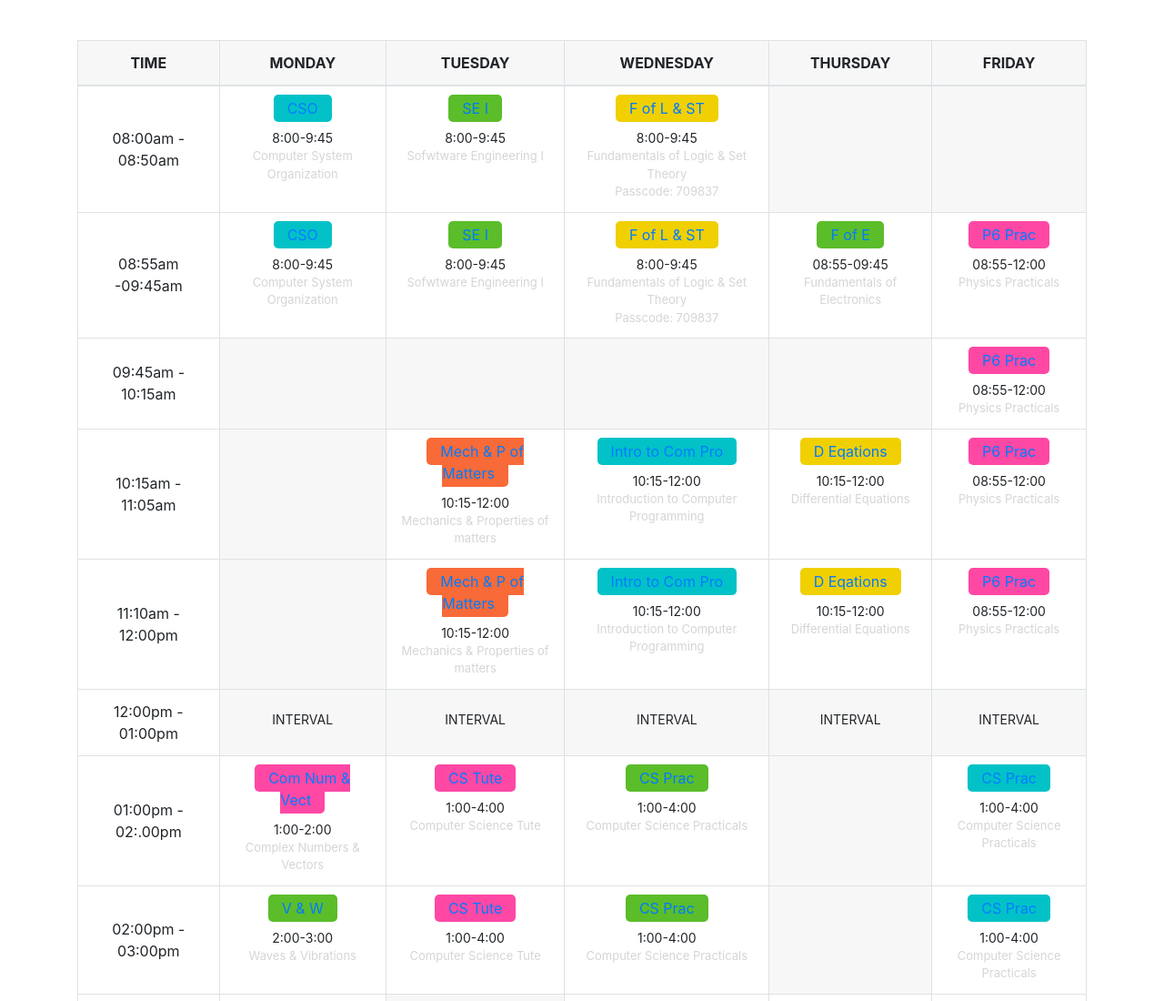
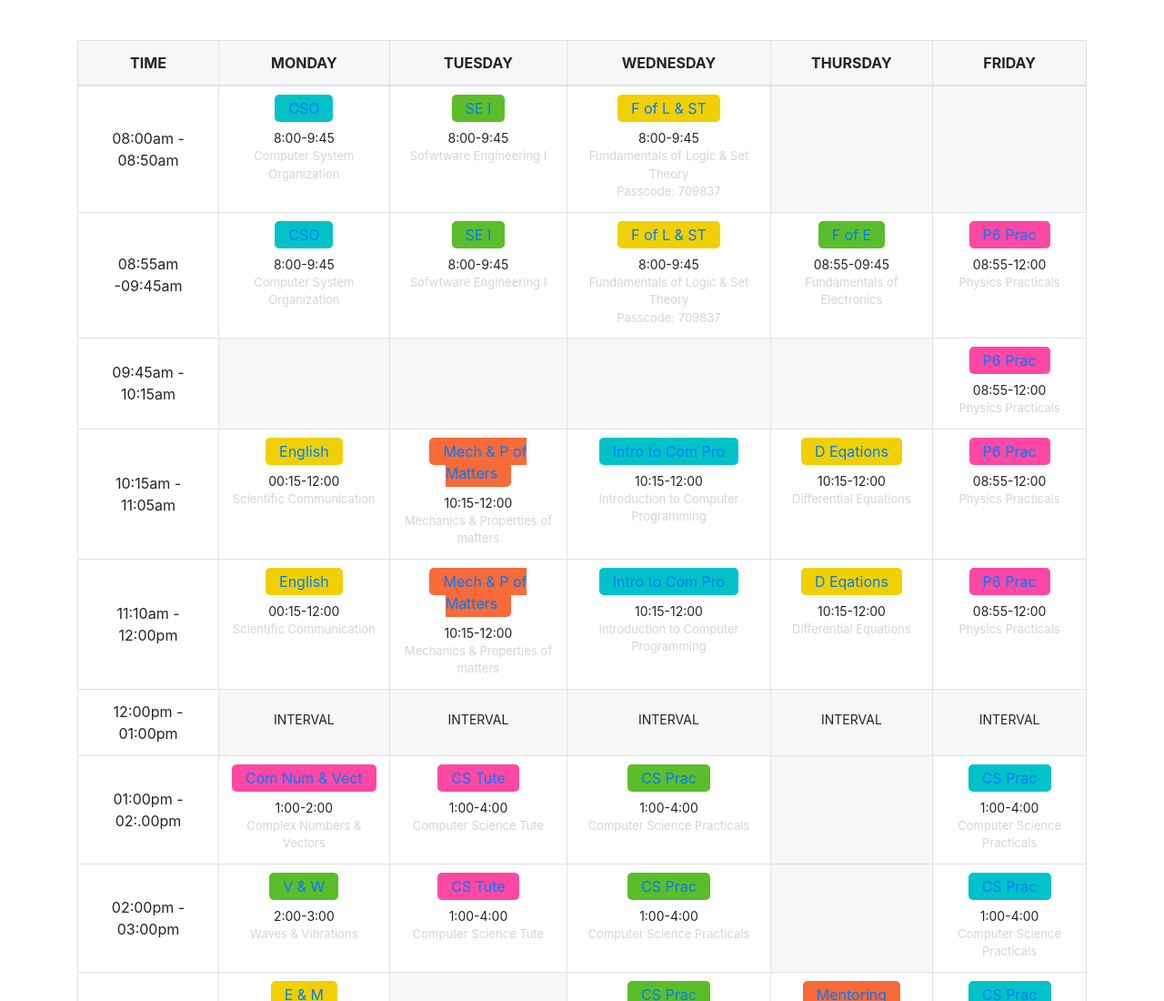
Before and after one commit to DhanukaManuwansha/TimeTable, a plain HTML site: page index.html in a window 1280 px wide. Shown: the top 1100 px of the page at 91% size. Drawn offline with nearby package versions, Linux system fonts and the light colour scheme.

Commit message:
Add files via upload

```diff
--- a/index.html
+++ b/index.html
@@ -118,8 +118,10 @@
 
                             <tr>
                                 <td class="align-middle">10:15am - 11:05am</td>
-                                <td class="bg-light-gray">
-
+                                <td>
+                                    <span class="bg-yellow padding-5px-tb padding-15px-lr border-radius-5 margin-10px-bottom text-white font-size16  xs-font-size13"><a href="https://us04web.zoom.us/j/73978869403?pwd=T3BBdS9EaEpLalVLRHRTNWhpMStBZz09">English</a></span>
+                                    <div class="margin-10px-top font-size14">00:15-12:00</div>
+                                    <div class="font-size13 text-light-gray">Scientific Communication</div>
                                 </td>
                                 <td>
                                     <span class="bg-purple padding-5px-tb padding-15px-lr border-radius-5 margin-10px-bottom text-white font-size16  xs-font-size13"><a href="https://learn.zoom.us/j/63375450892?pwd=RzR0ZDFZRXdYSm42WXphcUdLbkp6UT09">Mech & P of Matters</a></span>
@@ -146,8 +148,10 @@
 
                             <tr>
                                 <td class="align-middle">11:10am - 12:00pm</td>
-                                <td class="bg-light-gray">
-
+                                <td>
+                                    <span class="bg-yellow padding-5px-tb padding-15px-lr border-radius-5 margin-10px-bottom text-white font-size16  xs-font-size13"><a href="https://us04web.zoom.us/j/73978869403?pwd=T3BBdS9EaEpLalVLRHRTNWhpMStBZz09">English</a></span>
+                                    <div class="margin-10px-top font-size14">00:15-12:00</div>
+                                    <div class="font-size13 text-light-gray">Scientific Communication</div>
                                 </td>
                                 <td>
                                     <span class="bg-purple padding-5px-tb padding-15px-lr border-radius-5 margin-10px-bottom text-white font-size16  xs-font-size13"><a href="https://learn.zoom.us/j/63375450892?pwd=RzR0ZDFZRXdYSm42WXphcUdLbkp6UT09">Mech & P of Matters</a></span>
@@ -311,6 +315,9 @@ body{
 .bg-light-gray {
     background-color: #f7f7f7;
 }
+.bg-light-black {
+    background-color: #050200;
+}
 .table-bordered thead td, .table-bordered thead th {
     border-bottom-width: 2px;
 }
```
